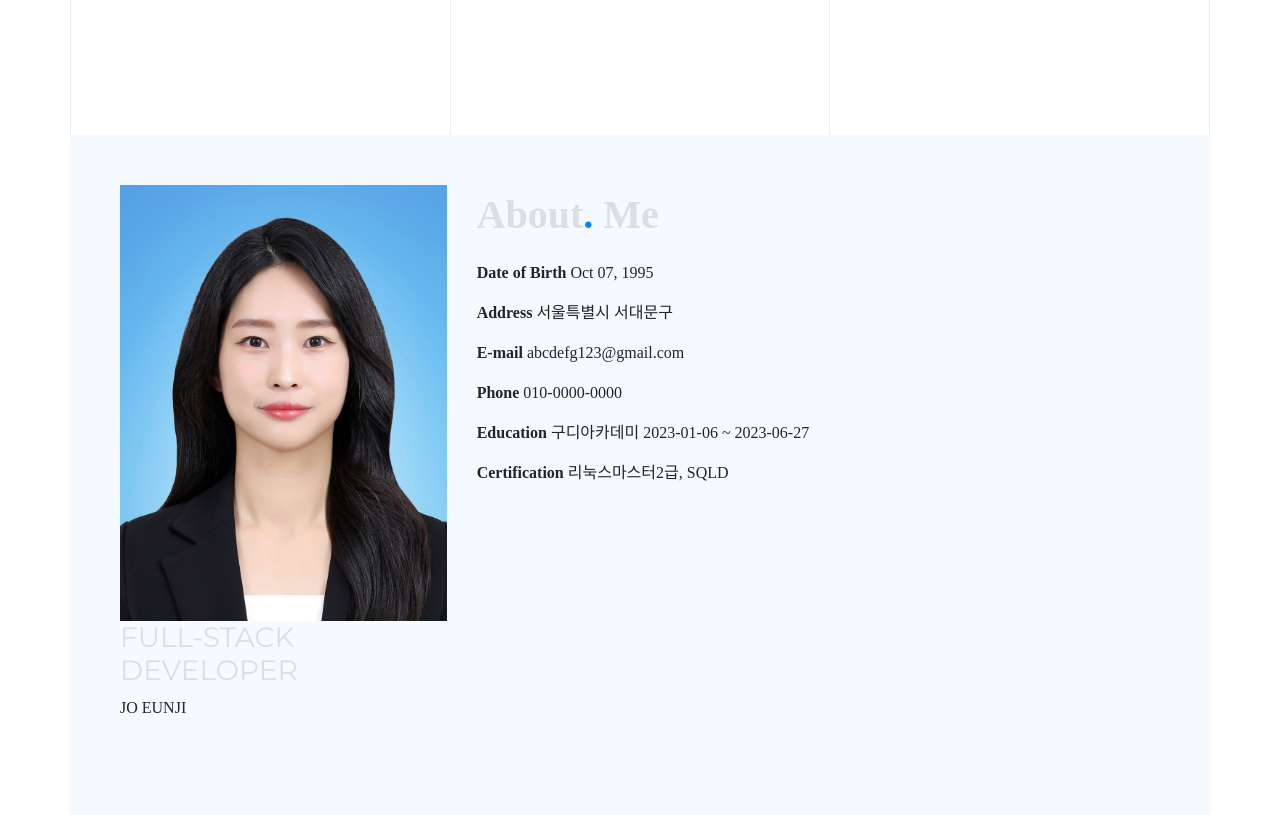
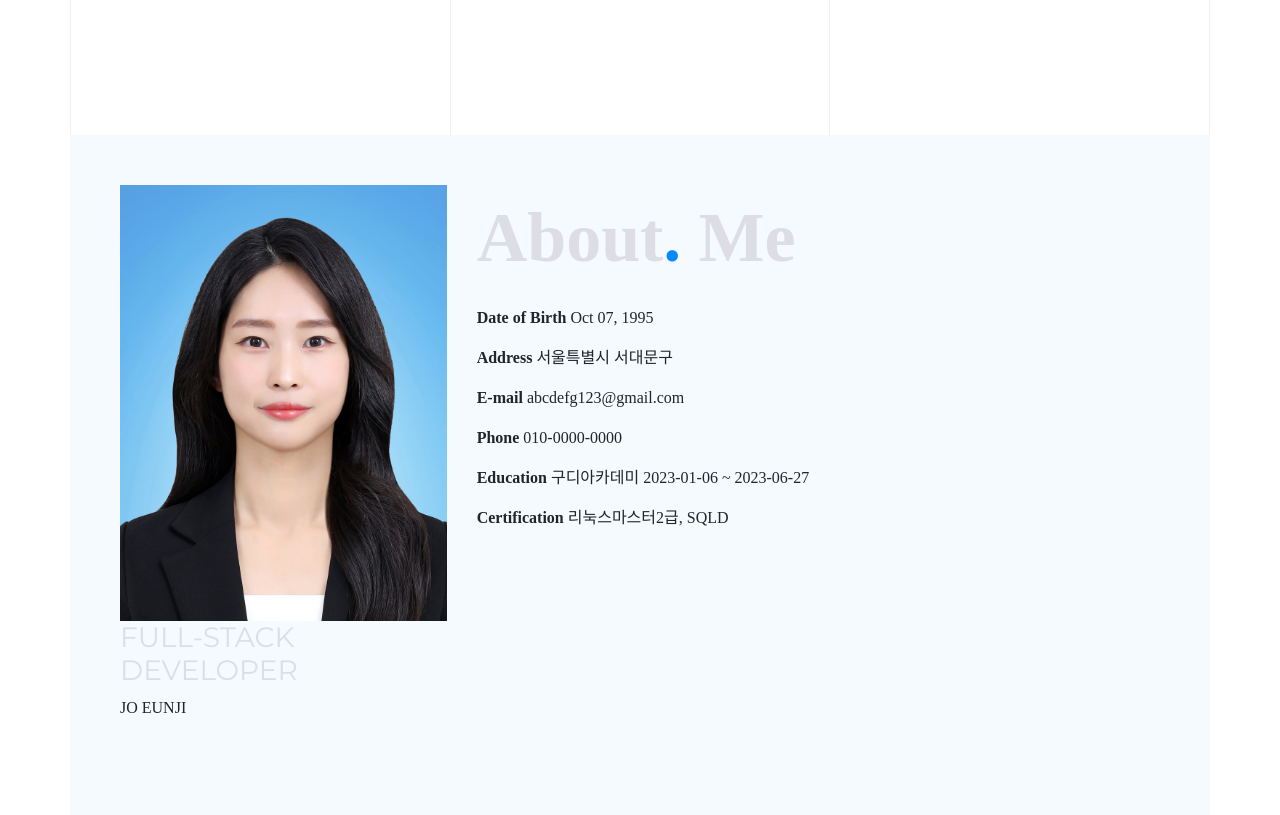
Before and after one commit to geumji-jo/geumji-jo.github.io, a PHP site: page / in a window 1280 px wide. Shown: the part 216-1031 px from the top of the page. Run offline with PHP 8.4, Linux system fonts and the light colour scheme; some web fonts are replaced.

Commit message:
2023-10-06

```diff
--- a/fonts/mine.css
+++ b/css/mine.css
@@ -9,3 +9,7 @@
     font-family:  "Orbit-Regular";
     unicode-range: U+1100-11FF, U+3130-318F, U+A960-A97F, U+AC00-D7A3, U+D7B0-D7FF, U+0020-002F, U+003A-0040, U+005B-0060, U+007B-007E;
   }
+
+  .font-size-lg {
+    font-size: 70px;
+  }
--- a/index.html
+++ b/index.html
@@ -30,7 +30,7 @@
   <link rel="stylesheet" href="css/aos.css">
   <link rel="stylesheet" href="css/style.css">
 
-  <link rel="stylesheet" href="fonts/mine.css">
+  <link rel="stylesheet" href="css/mine.css">
 
 
 
@@ -123,7 +123,7 @@
 
               </div>
               <div class="col-lg-6">
-                <h1 class="gsap-reveal-hero mb-3"><strong>About<span class="text-primary">.</span> Me</strong></h1>
+                <h1 class="gsap-reveal-hero mb-3 font-size-lg"><strong>About<span class="text-primary">.</span> Me</strong></h1>
                 <p class="gsap-reveal-hero">
                   <strong>Date of Birth</strong>
                   Oct 07, 1995
```
